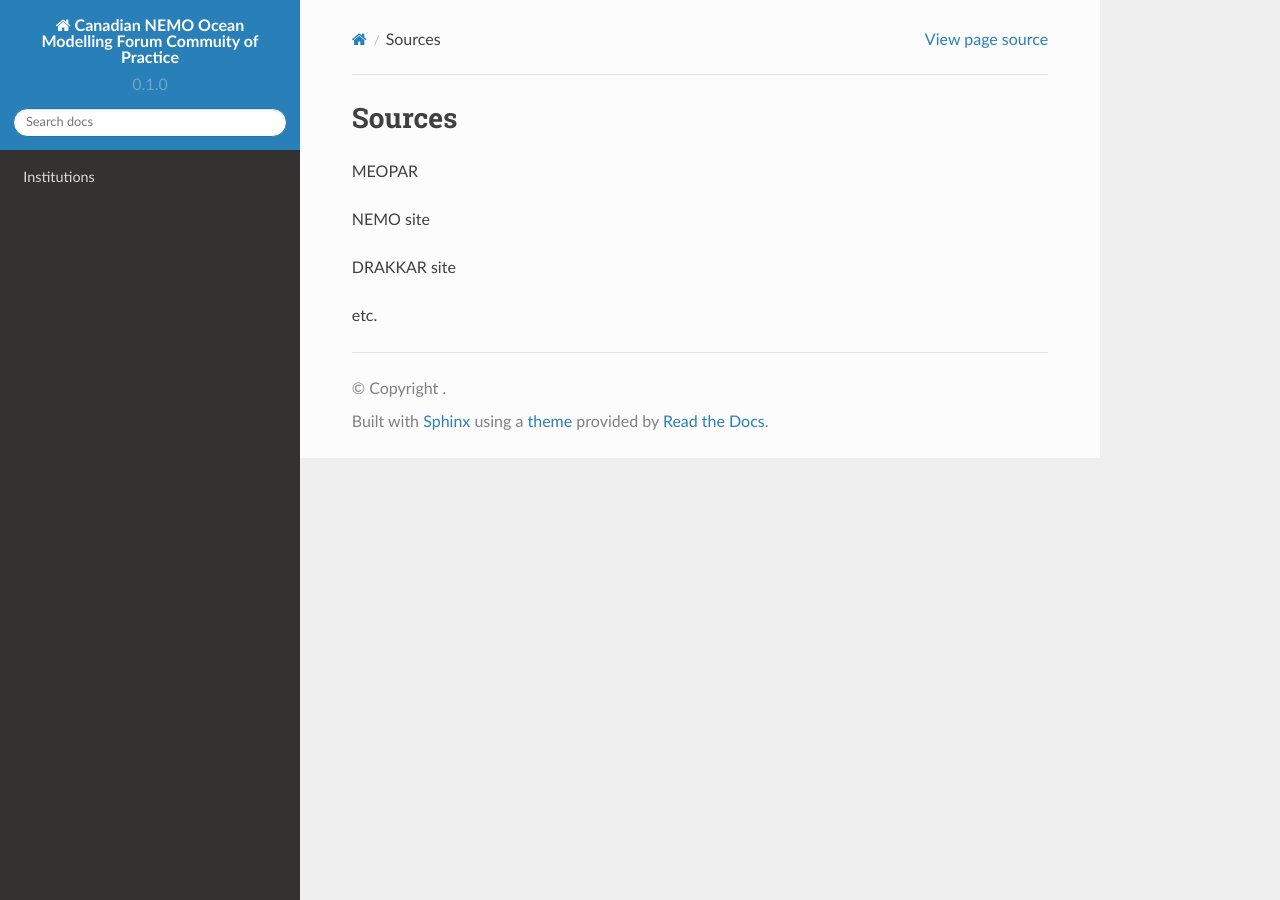
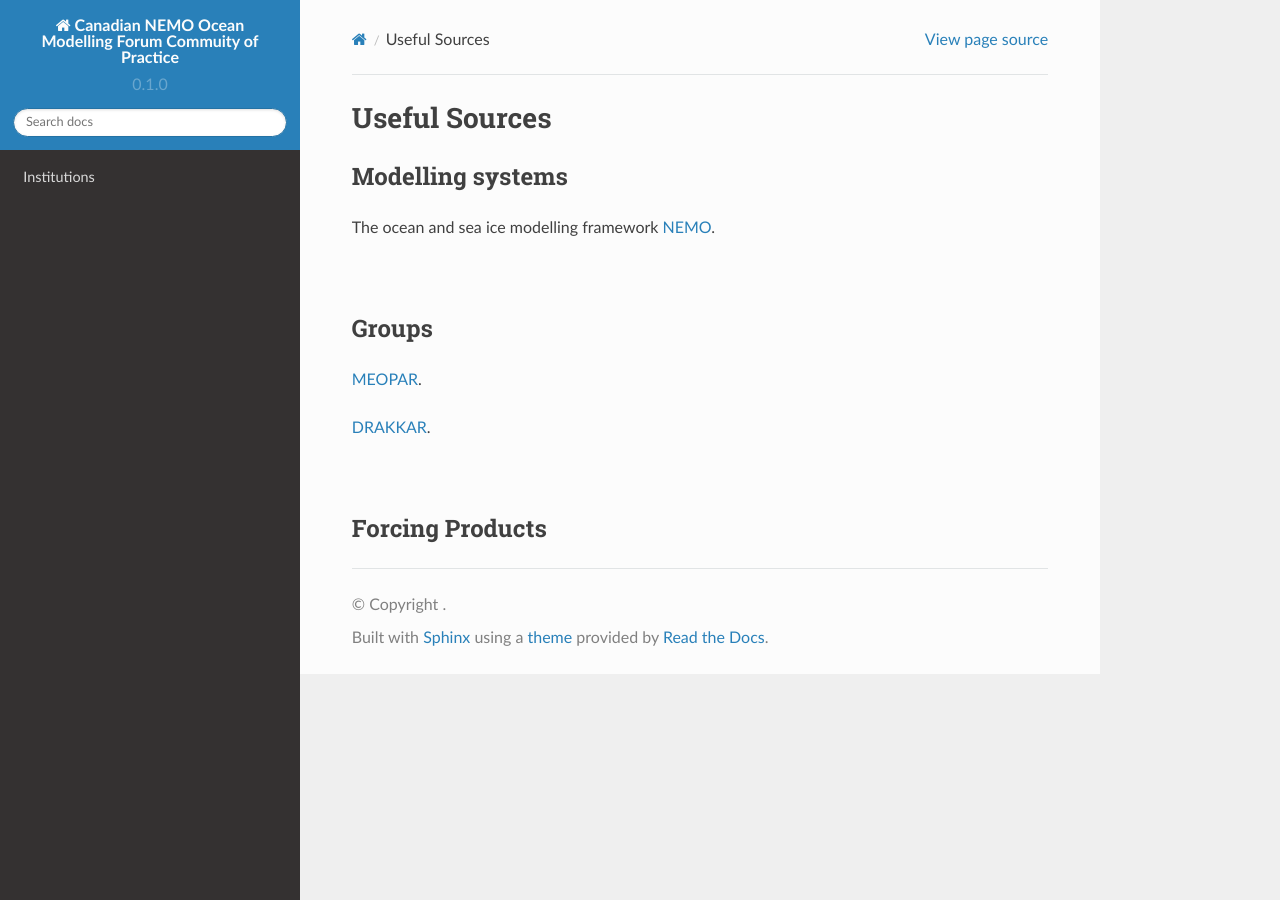
Before and after one commit to UofA-NEMO/Canadian-NEMO-Ocean-Modelling-Forum-Community-of-Practice, a Sphinx documentation site: the page built from docs/Sources.rst, in a window 1280 px wide. Built offline with Sphinx 7.4.7 and the Read the Docs theme 2.0.0, drawn with Linux system fonts in a browser that asks for light colours; pages that are not in the unit, such as notebooks, are missing from menus.

Commit message:
Update Sources.rst

```diff
--- a/docs/Sources.rst
+++ b/docs/Sources.rst
@@ -1,10 +1,19 @@
-Sources
-=======
+Useful Sources
+==============
 
-MEOPAR
 
-NEMO site
+Modelling systems
+-----------------
+The ocean and sea ice modelling framework `NEMO <https://www.nemo-ocean.eu/>`_.
 
-DRAKKAR site
+|
+Groups
+------
 
-etc.
+`MEOPAR <https://meopar.ca/>`_.
+
+`DRAKKAR <https://www.drakkar-ocean.eu/>`_.
+
+|
+Forcing Products
+----------------
```
